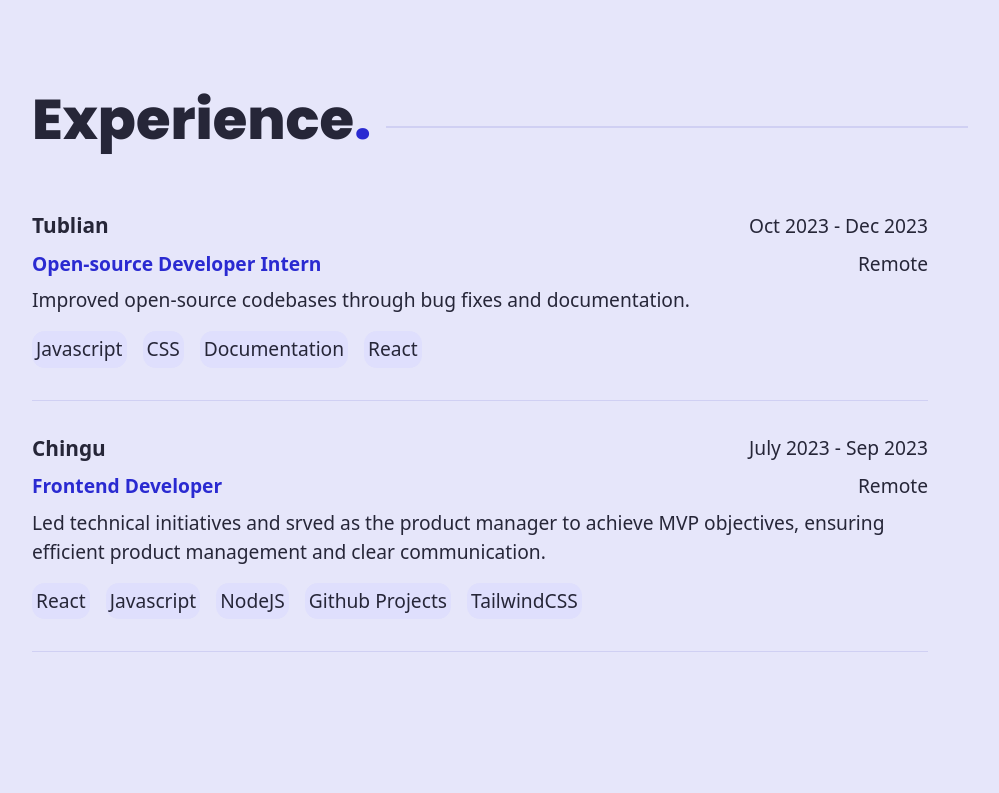
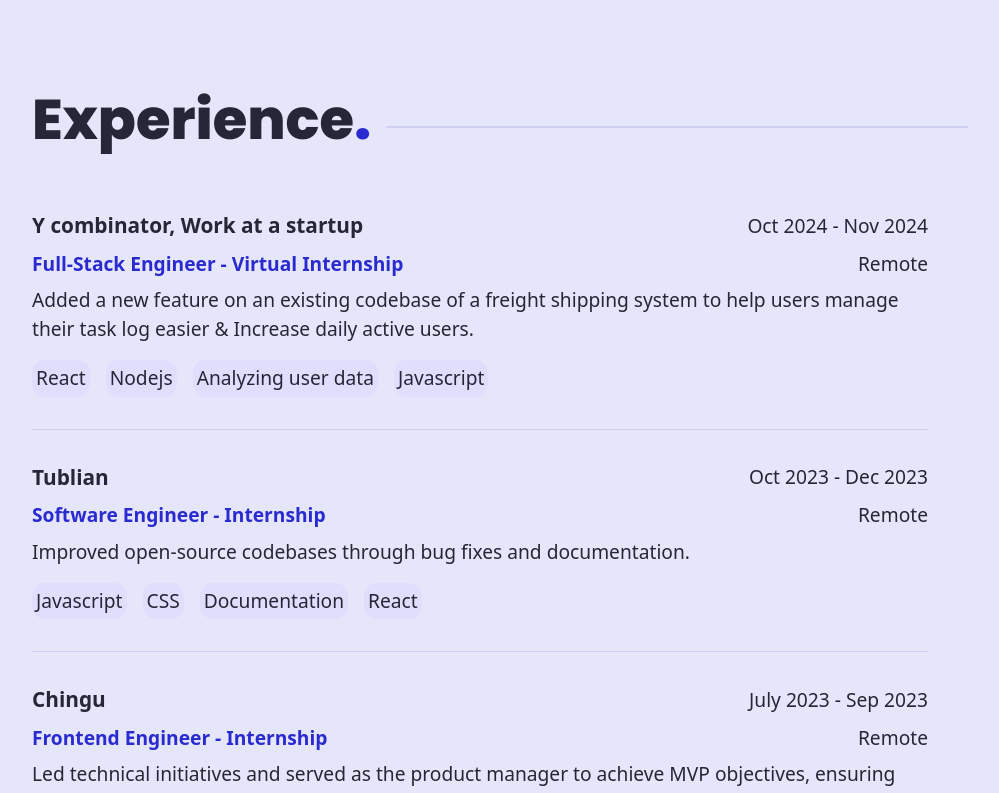
Before and after one commit to Luwa-Tech/personal-portfolio, a React (Vite) app: page / in a window 1280 px wide. Shown: the part 2000-2793 px from the top of the page, without its empty margins (160-1159 px from the left). Built offline with nearby package versions, Linux system fonts and the light colour scheme.

Commit message:
minor changes

```diff
--- a/src/components/Contact.jsx
+++ b/src/components/Contact.jsx
@@ -6,7 +6,7 @@
             <h2 className="font-extrabold font-poppins md:text-[6rem] leading-normal text-center text-[3.3rem]">Contact<span className="text-secondary-400">.</span></h2>
             <p className="text-center text-[1.2rem] md:w-[60%] md:mx-auto">Shoot me an email if you want to connect! You can also find me on <a href="https://www.linkedin.com/in/luwa-dev" className="text-secondary-400" >LinkedIn</a> or <a href="https://twitter.com/Luwa-Dev" className="text-secondary-400">Twitter</a> if that's more your speed.</p>
 
-            <p className="text-center text-[1.4rem] md:w-[60%] md:mx-auto font-bold cursor-pointer hover:text-secondary-400 flex items-center justify-center mt-4 gap-2"><IoMdMail className="mt-[.3rem] text-[1.6rem]" />faruqluwa@gmail.com</p>
+            <p className="text-center text-[1.4rem] md:w-[60%] md:mx-auto font-bold cursor-pointer hover:text-secondary-400 flex items-center justify-center mt-4 gap-2"><IoMdMail className="mt-[.3rem] text-[1.6rem]" />luwaservices@gmail.com</p>
             <h4></h4>
         </>
     )
--- a/src/components/Experience.jsx
+++ b/src/components/Experience.jsx
@@ -4,13 +4,32 @@
             <h2 className="font-poppins md:text-[3.5rem] font-extrabold relative text-[2rem] after:absolute md:after:top-[48px] after:top-[27px] after:right-[10px] after:block after:h-[.1rem] after:bg-[#d0d0f3] md:after:right-[-40px] after:w-[30%] md:after:w-[65%] ">Experience<span className="text-secondary-400">.</span></h2>
 
             <section className="mt-4">
+            <article className="border-b-[1.5px] border-[#d0d0f3] py-8">
+                    <div className="text-[1.2rem] flex items-center justify-between">
+                        <h3 className="font-bold text-[1.3rem]">Y combinator, Work at a startup</h3>
+                        <span>Oct 2024 - Nov 2024</span>
+                    </div>
+                    <div className="text-[1.2rem] flex items-center justify-between my-2">
+                        <h4 className="font-bold text-secondary-400">Full-Stack Engineer - Virtual Internship</h4>
+                        <span>Remote</span>
+                    </div>
+                    <p className="text-[1.2rem] mb-4">Added a new feature on an existing codebase of a freight shipping system to help users manage their task log easier & Increase daily active users.</p>
+
+                    <div className="text-[1.2rem] flex flex-wrap gap-4">
+                        <span className="px-1 py-1 bg-primary-800 rounded-[.8rem]">React</span>
+                        <span className="px-1 py-1 bg-primary-800 rounded-[.8rem]">Nodejs</span>
+                        <span className="px-1 py-1 bg-primary-800 rounded-[.8rem]">Analyzing user data</span>
+                        <span className="px-1 py-1 bg-primary-800 rounded-[.8rem]">Javascript</span>
+                    </div>
+                </article>
+
                 <article className="border-b-[1.5px] border-[#d0d0f3] py-8">
                     <div className="text-[1.2rem] flex items-center justify-between">
                         <h3 className="font-bold text-[1.3rem]">Tublian</h3>
                         <span>Oct 2023 - Dec 2023</span>
                     </div>
                     <div className="text-[1.2rem] flex items-center justify-between my-2">
-                        <h4 className="font-bold text-secondary-400">Open-source Developer Intern</h4>
+                        <h4 className="font-bold text-secondary-400">Software Engineer - Internship</h4>
                         <span>Remote</span>
                     </div>
                     <p className="text-[1.2rem] mb-4">Improved open-source codebases through bug fixes and documentation.</p>
@@ -29,10 +48,10 @@
                         <span>July 2023 - Sep 2023</span>
                     </div>
                     <div className="text-[1.2rem] flex items-center justify-between my-2">
-                        <h4 className="font-bold text-secondary-400">Frontend Developer</h4>
+                        <h4 className="font-bold text-secondary-400">Frontend Engineer - Internship</h4>
                         <span>Remote</span>
                     </div>
-                    <p className="text-[1.2rem] mb-4">Led technical initiatives and srved as the product manager to achieve MVP objectives, ensuring efficient product management and clear communication.</p>
+                    <p className="text-[1.2rem] mb-4">Led technical initiatives and served as the product manager to achieve MVP objectives, ensuring efficient product management and clear communication.</p>
 
                     <div className="text-[1.2rem] flex flex-wrap gap-4">
                         <span className="px-1 py-1 bg-primary-800 rounded-[.8rem]">React</span>
--- a/src/index.css
+++ b/src/index.css
@@ -26,7 +26,7 @@
 }
 
 .sidebar-link {
-    @apply text-[.7rem] text-primary-900 hover:border-r-[1.5px] md:text-[.9rem] hover:border-r-secondary-400 hover:bg-[#d3d3f8] py-[1.4rem] flex justify-center font-semibold flex-col gap-[.1rem] items-center cursor-pointer
+    @apply text-[.7rem] text-primary-900 hover:border-r-[1.5px] md:text-[.9rem] hover:border-r-secondary-400 hover:bg-[#d3d3f8] py-[1.4rem] flex justify-center font-semibold flex-col gap-[.1rem] items-center cursor-pointer mt-[3px]
 }
 
 .active {
```
